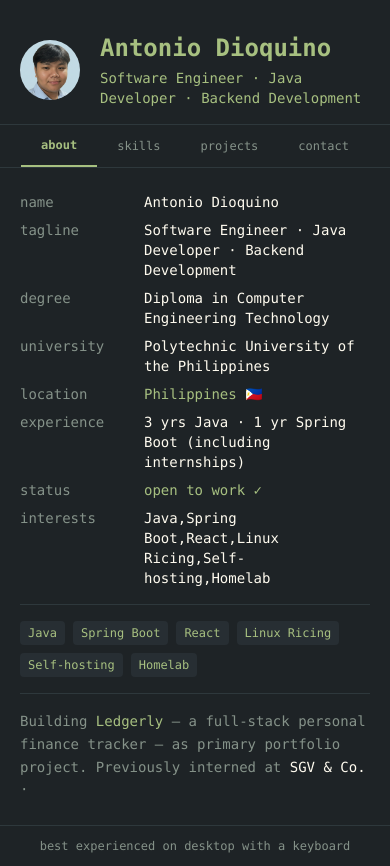
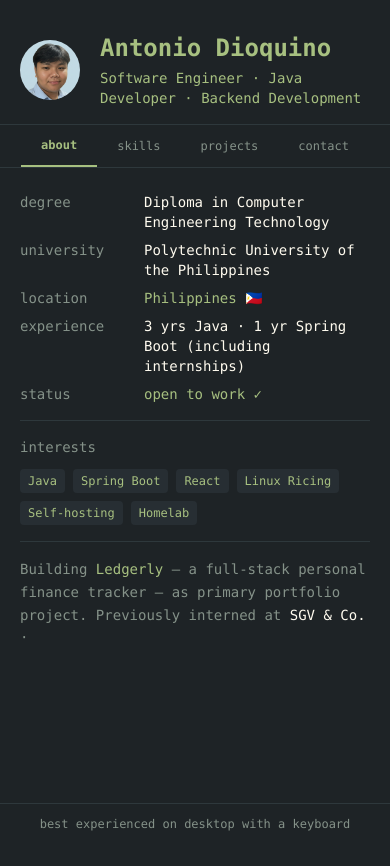
Before and after one commit to thrddqno/portfolio-tui, a React (Vite) app: page / in a window 390 px wide. After the commit the page ends 844 px from the top, so only its background shows below. Built offline with nearby package versions, Linux system fonts and the light colour scheme.

Commit message:
fix: fix about fields for mobile

```diff
--- a/src/components/MobileAbout.tsx
+++ b/src/components/MobileAbout.tsx
@@ -4,7 +4,11 @@ export function MobileAbout() {
     return (
         <div className="space-y-4">
             <div className="space-y-2">
-                {Object.entries(about).map(([key, val]) => (
+                {Object.entries(about).map(
+                    ([key, val]) =>
+                        key !== 'name' &&
+                        key !== 'tagline' &&
+                        key !== 'interests' && (
                             <div key={key} className="flex gap-3 text-sm">
                                 <span className="text-secondary w-28 shrink-0">
                                     {key}
@@ -19,9 +23,15 @@ export function MobileAbout() {
                                     {String(val)}
                                 </span>
                             </div>
-                ))}
+                        )
+                )}
             </div>
             <hr className="border-base-300" />
+
+            <div className={'flex flex-col gap-3'}>
+                <span className="text-secondary w-28 shrink-0 text-sm">
+                    interests
+                </span>
                 <div className="flex flex-wrap gap-2">
                     {about.interests.map((i: string) => (
                         <span
@@ -31,6 +41,7 @@ export function MobileAbout() {
                             {i}
                         </span>
                     ))}
+                </div>
             </div>
             <hr className="border-base-300" />
             <p className="text-secondary text-sm leading-relaxed">
```
Lines whose indentation alone changed are shown as unchanged.
